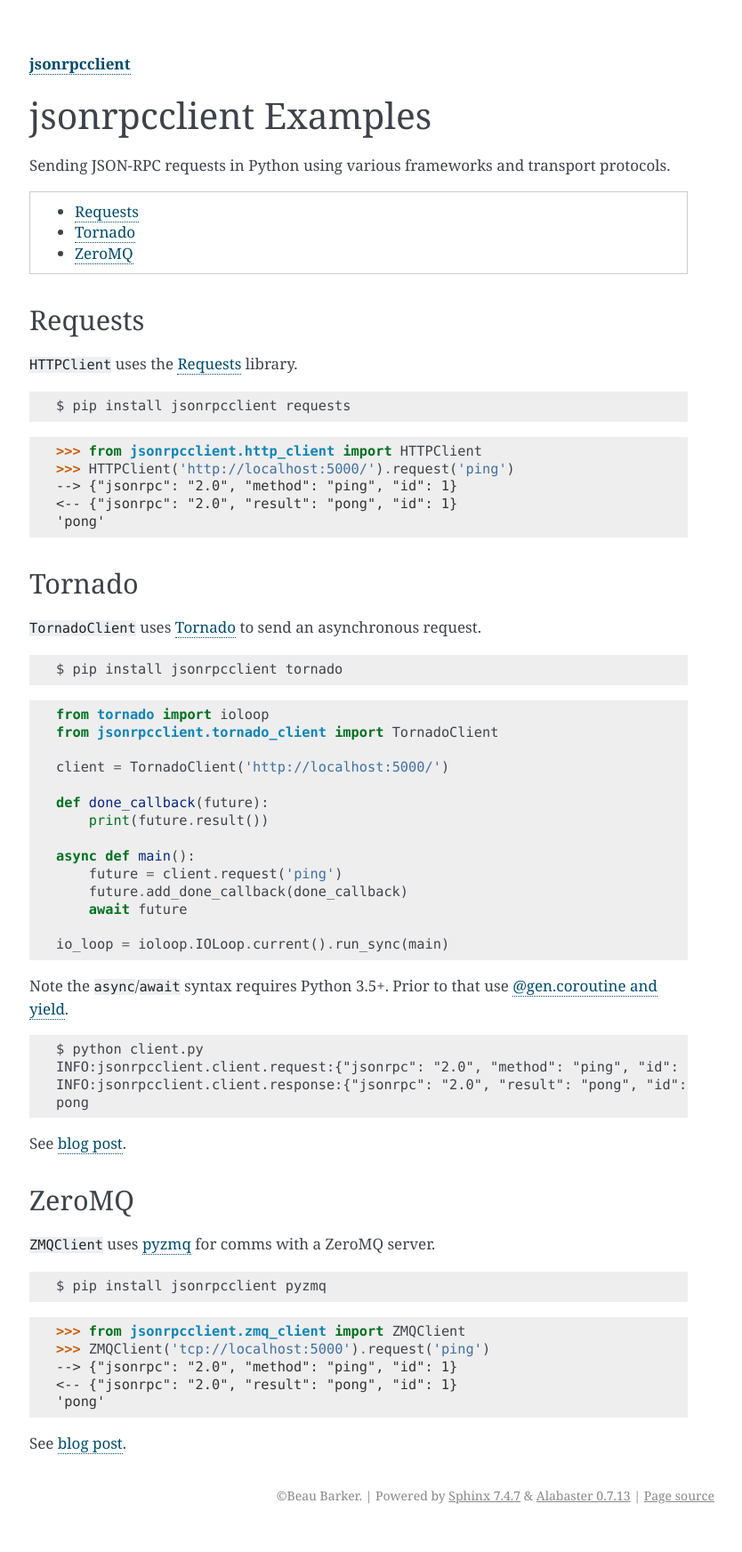
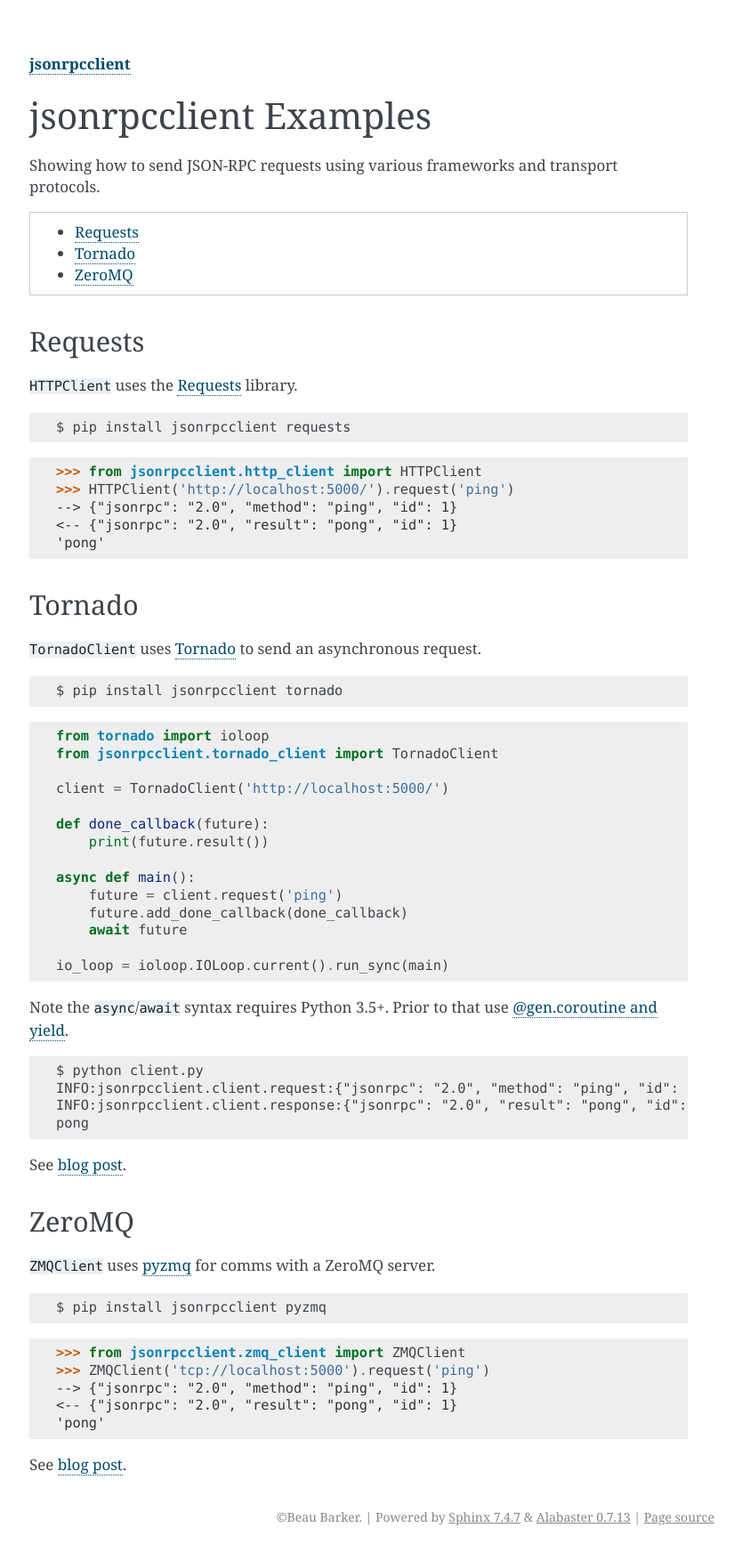
Before and after one commit to explodinglabs/jsonrpcclient, a Sphinx documentation site: the page built from doc/examples.rst, in a window 1280 px wide. Shown: the whole page at 89% size, without its empty margins (237-1071 px from the left). Built offline with Sphinx 7.4.7, drawn with Linux system fonts in a browser that asks for light colours; before the commit the page ends 1720 px from its top, so only the background shows below that.

Commit message:
Adjust wording of examples doc intro para

```diff
--- a/doc/examples.rst
+++ b/doc/examples.rst
@@ -3,7 +3,7 @@
 jsonrpcclient Examples
 **********************
 
-Sending JSON-RPC requests in Python using various frameworks and transport
+Showing how to send JSON-RPC requests using various frameworks and transport
 protocols.
 
 .. contents::
```
